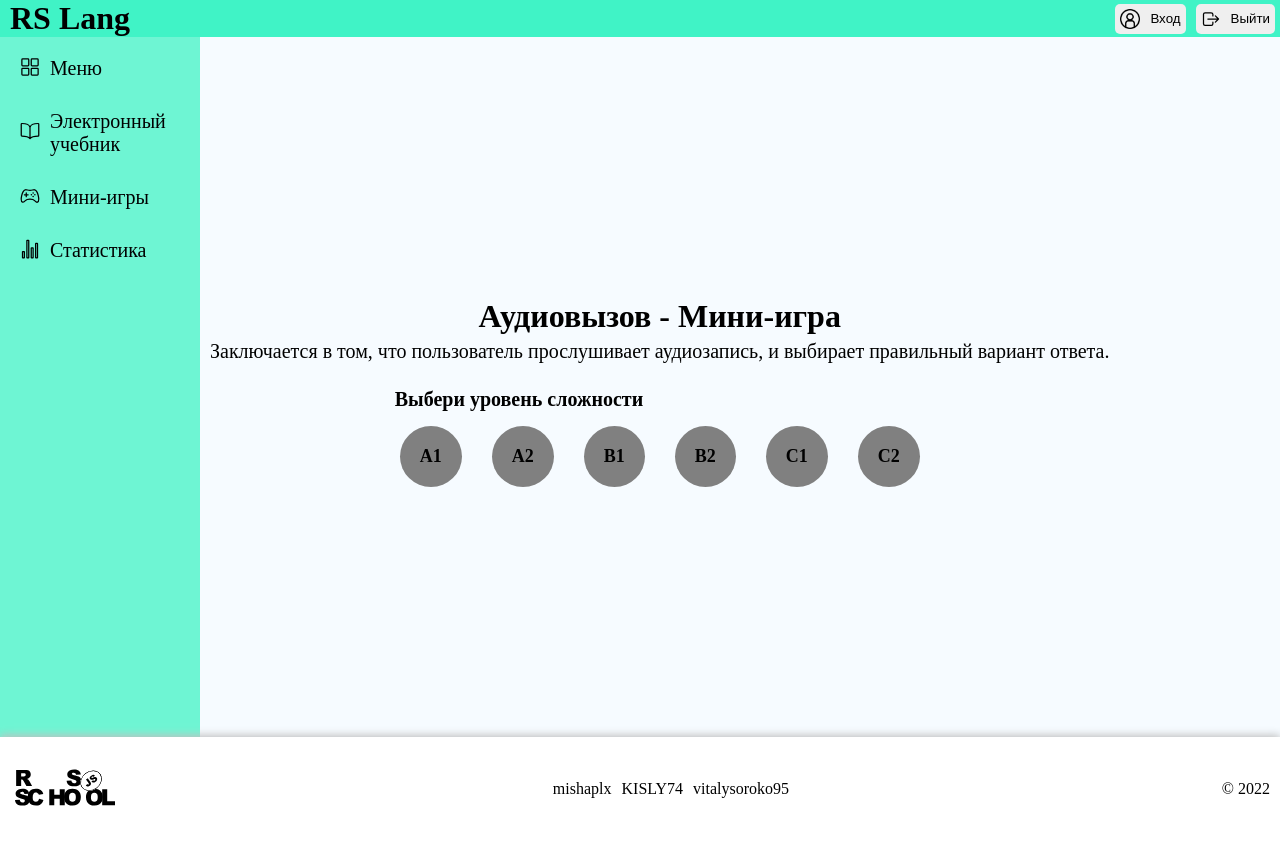
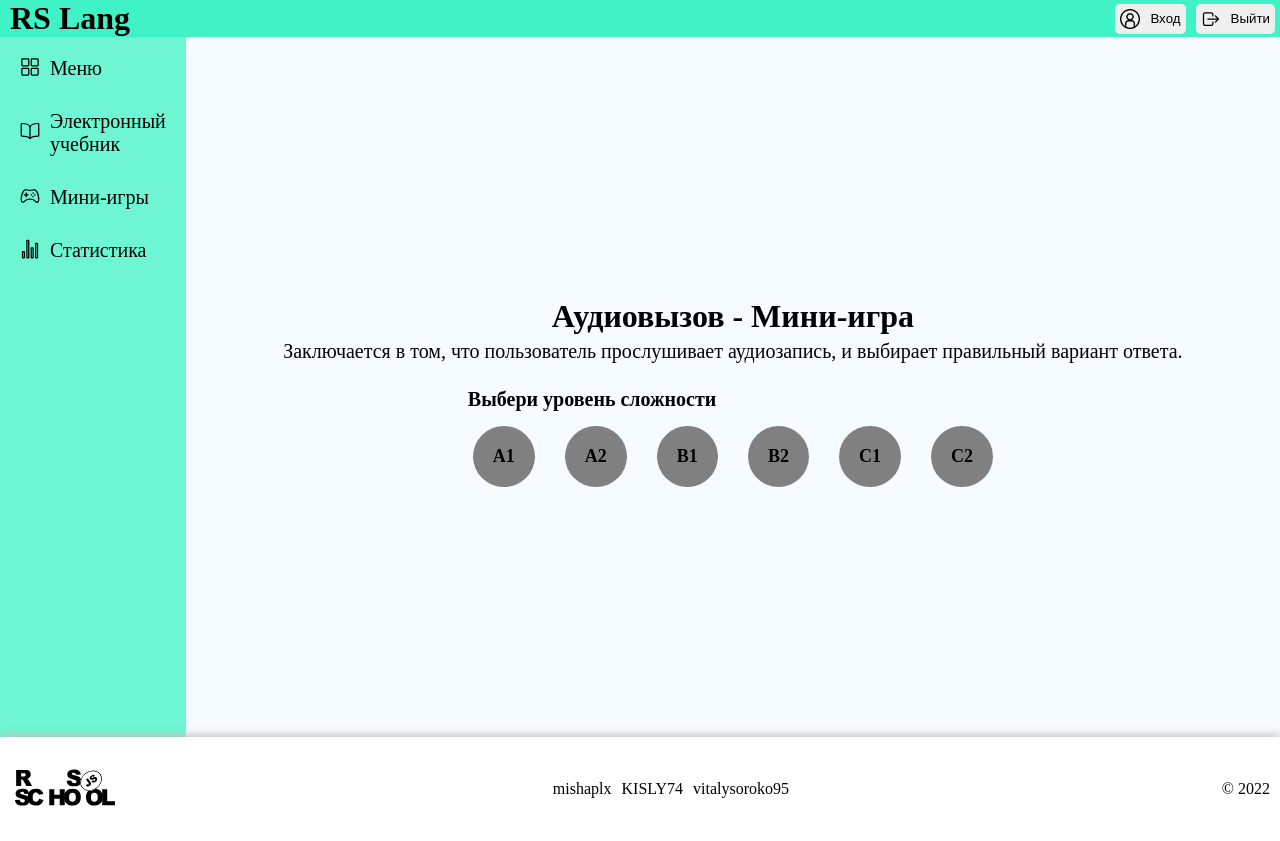
Before and after one commit to mishaplx/RS-Lang-App, a React (Create React App) app: page /minigames/audiocall in a window 1280 px wide. Built offline with nearby package versions, Linux system fonts and the light colour scheme; a web font is replaced by a local one.

Commit message:
fix: set state learned words for redux store and replace end of game after the reset page

```diff
--- a/src/component/Minigames/AudioCall/AudioCall.css
+++ b/src/component/Minigames/AudioCall/AudioCall.css
@@ -1,3 +1,8 @@
+.audio-call {
+  display: flex;
+  justify-content: center;
+  width: 100%;
+}
 .audio-call__content {
   display: flex;
   flex-direction: column;
--- a/src/component/Minigames/AudioCall/AudioCall.js
+++ b/src/component/Minigames/AudioCall/AudioCall.js
@@ -3,10 +3,10 @@ import { Link } from 'react-router-dom'
 
 const nums = [0, 1, 2, 3, 4, 5, 6, 7, 8, 9, 10, 11, 12, 13, 14, 15, 16, 17, 18, 19]
 localStorage.setItem('array', JSON.stringify(nums))
-localStorage.setItem('num', 0)
 
 function AudioCall() {
   localStorage.setItem('correct', 0)
+  localStorage.setItem('num', 0)
   // function toggleLevel(e) {
   //   if (e.target.tagName === 'SECTION') {
   //     e.stopPropagation()
--- a/src/component/Minigames/AudioCall/AudioCallGame/AudioCallGame.js
+++ b/src/component/Minigames/AudioCall/AudioCallGame/AudioCallGame.js
@@ -2,8 +2,11 @@ import { useEffect, useState } from 'react'
 import './AudioCallGame.css'
 import axios from 'axios'
 import { Link } from 'react-router-dom'
+import { useDispatch } from 'react-redux'
+import { incrementWordsA } from '../../../../redux/actions'
 
 function AudioCallGame() {
+  const dispatch = useDispatch();
   const [loading, setLoading] = useState(false)
   const [words, setWords] = useState([])
 
@@ -38,6 +41,7 @@ function AudioCallGame() {
   }, [setLoading])
 
   function handleIsCorrect(e) {
+    if (end.game === false) {
       setMinus(1)
 
       for (let i = 0; i < 20; i++) {
@@ -47,10 +51,12 @@ function AudioCallGame() {
             correct = Number(correct)
             correct++
             setCorrect({ is: true })
+            dispatch(incrementWordsA())
             localStorage.setItem('correct', correct)
           } else {
             setCorrect({ is: false })
           }
+          console.log(localStorage.getItem('correct'))
         }
       }
 
@@ -59,13 +65,13 @@ function AudioCallGame() {
       if (engWord) engWord.style.display = 'block'
 
       setTimeout(() => {
-      mix()
         engWord.style.display = 'none'
       }, 1500)
       number()
-
+    } else {
+      console.log('Конец')
     }
-
+  }
   const [end, setEnd] = useState({ game: false })
   const [correct, setCorrect] = useState({ is: false })
   const [minus, setMinus] = useState(0)
@@ -78,7 +84,6 @@ function AudioCallGame() {
       localStorage.setItem('num', num)
     } else {
       setEnd({ game: true })
-      // alert(`Конец\nКол-во правильных ответов: ${localStorage.getItem('correct')}`)
     }
   }
 
@@ -92,7 +97,7 @@ function AudioCallGame() {
       return orderNum
     }
   }
-
+  mix()
   function mix() {
     if (answers.length > 0) {
       for (let i = 0; i < 5; i++) {
@@ -106,24 +111,22 @@ function AudioCallGame() {
     audio.play()
   }
 
-  //!    ---Написать функцию для перемешивания ответов: order у flex-элементов---
-
   return (
     <div className='play-audiocall'>
       <div className='play-audiocall__content'>
-        {end.game ? <Link to="/minigames/audiocall/end"><h1 onClick={setTimeout(() => { setEnd({ game: false }) }, 2000)}>Завершить игру</h1></Link> : words.length > 0 ? <img src={require("../../../../assets/sound.jpg")} onClick={playAudio} alt="" /> : ''}
+        {end.game ? <Link to="/minigames/audiocall/end"><h1>Завершить игру</h1></Link> : words.length > 0 ? <img src={require("../../../../assets/sound.jpg")} onClick={playAudio} alt="" /> : ''}
 
         {end.game ? '' : words.length > 0 ? <h3 className='word'>{words[JSON.parse(localStorage.getItem('array'))[localStorage.getItem('num')] - minus].word} - {correct.is ? <span className='is'>Верно</span> : <span className='not'>Не верно</span>}</h3> : ''}
 
         {end.game ? '' : loading ? <h1>Загрузка...</h1> : <div className='words-content' onClick={handleIsCorrect}>
+          {words.length > 0 ? <h4 className='answer'>{words[getRand(0, 20, Number(localStorage.getItem('num')))].wordTranslate}</h4> : ''}
           {words.length > 0 ? <h4 className='answer'>{words[JSON.parse(localStorage.getItem('array'))[localStorage.getItem('num')]].wordTranslate}</h4> : ''}
-          {words.length > 0 ? <h4 className='answer'>{words[getRand(0, 20, Number(localStorage.getItem('num')))].wordTranslate}</h4> : ''}
           {words.length > 0 ? <h4 className='answer'>{words[getRand(0, 20, Number(localStorage.getItem('num')))].wordTranslate}</h4> : ''}
           {words.length > 0 ? <h4 className='answer'>{words[getRand(0, 20, Number(localStorage.getItem('num')))].wordTranslate}</h4> : ''}
           {words.length > 0 ? <h4 className='answer'>{words[getRand(0, 20, Number(localStorage.getItem('num')))].wordTranslate}</h4> : ''}
         </div>}
       </div>
-    </div>
+    </div >
   )
 }
 
```
Lines whose indentation alone changed are shown as unchanged.
